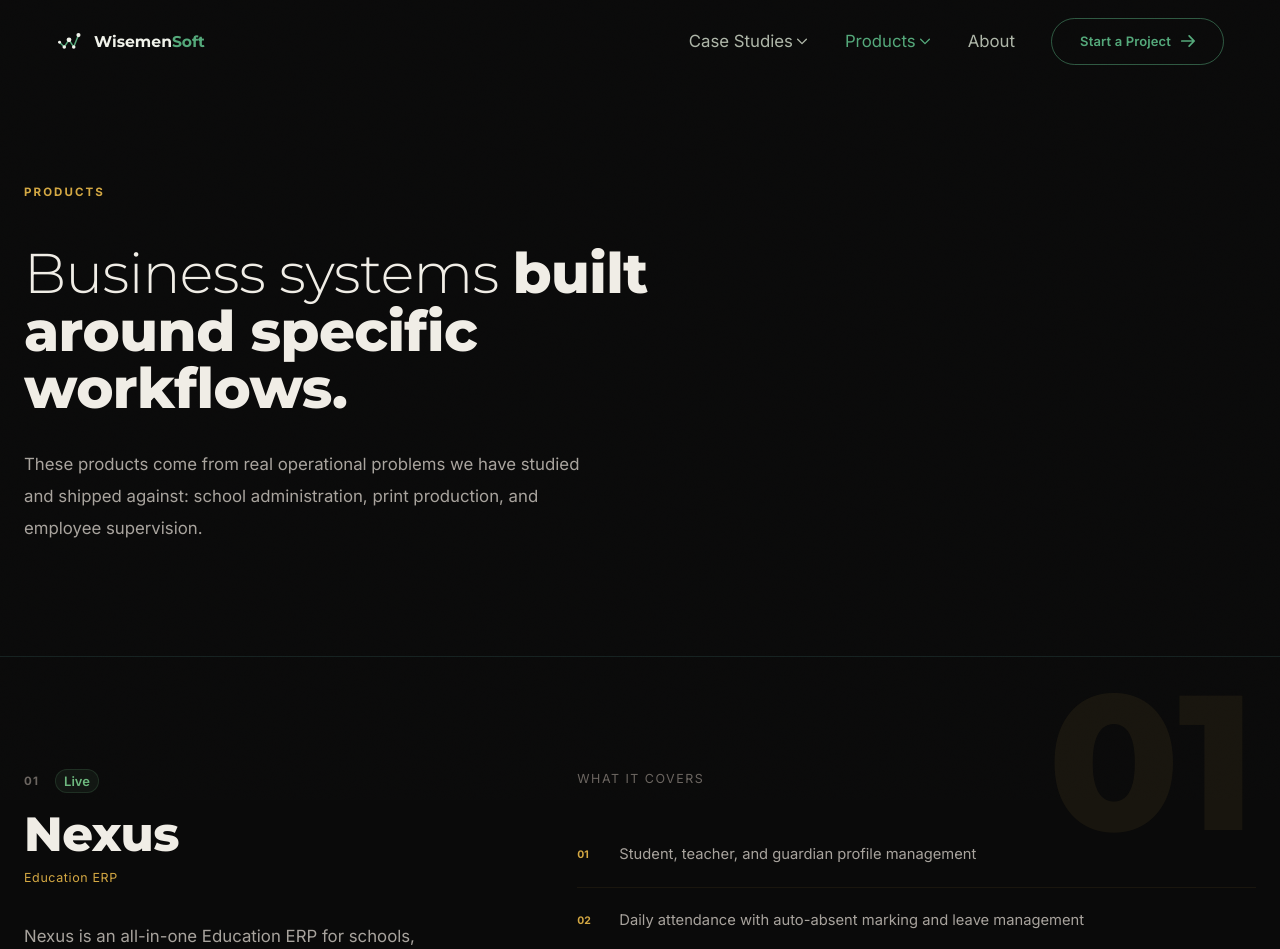
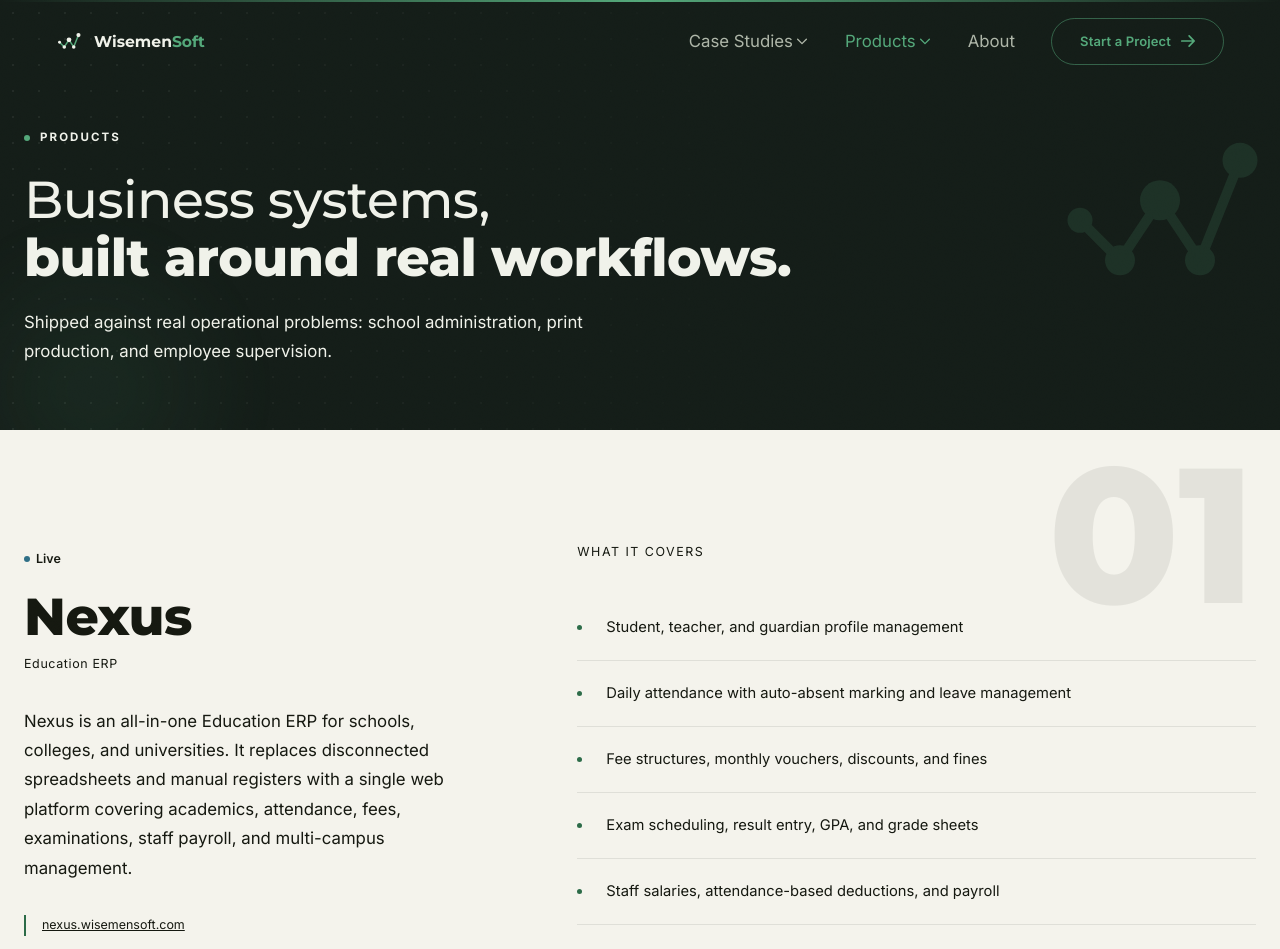
Before and after one commit to wasimakram516/wisemen-soft, a Next.js app: page /products in a window 1280 px wide. Shown: the top 949 px of the page. Built offline with nearby package versions, Linux system fonts and the light colour scheme; what @mui/material-nextjs would draw is missing.

Commit message:
feat(products): adopt PageBanner, light theme, and stagger; drop unused statusColor field

```diff
--- a/app/products/ProductsClient.js
+++ b/app/products/ProductsClient.js
@@ -1,117 +1,114 @@
 'use client';
 
 import Link from 'next/link';
-import { Box, Chip, Container, Grid, Typography } from '@mui/material';
-import { motion } from 'framer-motion';
+import { Box, Container, Grid, Typography } from '@mui/material';
 import { products } from './data';
-
-const MotionBox = motion.create(Box);
+import { StatusDot, TagList } from '@/components/Meta';
+import PageBanner from '@/components/PageBanner';
+import ThemeSection from '@/components/ThemeSection';
+import { Reveal, Stagger, StaggerItem } from '@/components/motion/Reveal';
 
 export default function ProductsPage() {
   return (
-    <Box sx={{ background: '#0A0A0A', minHeight: '100vh' }}>
-      <Box sx={{ pt: { xs: 18, md: 22 }, pb: { xs: 10, md: 14 }, borderBottom: '1px solid rgba(92,177,170,0.14)' }}>
-        <Container maxWidth="lg">
-          <MotionBox initial={{ opacity: 0 }} animate={{ opacity: 1 }} transition={{ duration: 0.5 }} sx={{ mb: 5 }}>
-            <Typography variant="caption" sx={{ color: '#D4A843', letterSpacing: '0.18em', textTransform: 'uppercase', fontSize: '0.72rem', fontWeight: 700 }}>
-              Products
-            </Typography>
-          </MotionBox>
-          <MotionBox initial={{ opacity: 0, y: 24 }} animate={{ opacity: 1, y: 0 }} transition={{ duration: 0.7, ease: [0.16, 1, 0.3, 1] }}>
-            <Typography variant="h1" sx={{ fontSize: { xs: '2.35rem', md: '3.5rem' }, color: '#F0EDE6', mb: 4, lineHeight: 1.02, maxWidth: 760 }}>
-              <Box component="span" sx={{ fontWeight: 100 }}>Business systems </Box>
-              <Box component="span" sx={{ fontWeight: 800 }}>built around specific workflows.</Box>
-            </Typography>
-            <Typography variant="body1" sx={{ color: '#A8A39D', fontSize: '1.05rem', lineHeight: 1.9, maxWidth: 560 }}>
-              These products come from real operational problems we have studied and shipped against: school administration, print production, and employee supervision.
-            </Typography>
-          </MotionBox>
-        </Container>
-      </Box>
+    <ThemeSection mode="light" as="div" sx={{ minHeight: '100vh' }}>
+      <PageBanner
+        eyebrow="Products"
+        titleTop="Business systems,"
+        titleBottom="built around real workflows."
+        description="Shipped against real operational problems: school administration, print production, and employee supervision."
+        maxWidth={640}
+      />
 
       <Container maxWidth="lg">
         {products.map((product, index) => (
-          <MotionBox
+          <Box
             key={product.name}
-            initial={{ opacity: 0, y: 30 }}
-            whileInView={{ opacity: 1, y: 0 }}
-            viewport={{ once: true }}
-            transition={{ duration: 0.6 }}
             sx={{
               py: { xs: 10, md: 14 },
-              borderBottom: index < products.length - 1 ? '1px solid rgba(212,168,67,0.08)' : 'none',
+              borderBottom: index < products.length - 1 ? 1 : 0,
+              borderColor: 'divider',
               position: 'relative', overflow: 'hidden',
               transition: 'border-color 0.28s ease',
-              '&:hover': { borderBottomColor: 'rgba(212,168,67,0.2)' },
+              '&:hover': { borderColor: 'primary.main' },
             }}
           >
-            <Typography aria-hidden sx={{ position: 'absolute', top: { xs: -8, md: 8 }, right: { xs: -2, md: 0 }, fontSize: { xs: '6.5rem', md: '12rem' }, fontWeight: 800, color: 'rgba(212,168,67,0.07)', lineHeight: 1, userSelect: 'none', fontFamily: 'var(--font-display)', pointerEvents: 'none' }}>
+            <Typography aria-hidden color="primary.main" sx={{ position: 'absolute', top: { xs: -8, md: 8 }, right: { xs: -2, md: 0 }, fontSize: { xs: '6.5rem', md: '12rem' }, fontWeight: 800, opacity: 0.07, lineHeight: 1, userSelect: 'none', fontFamily: 'var(--font-display)', pointerEvents: 'none' }}>
               {product.index}
             </Typography>
 
             <Grid container spacing={{ xs: 6, md: 12 }}>
               <Grid size={{ xs: 12, md: 5 }}>
-                <Box sx={{ display: 'flex', alignItems: 'center', gap: 2, mb: 2, flexWrap: 'wrap' }}>
-                  <Typography sx={{ color: '#6B6560', fontSize: '0.72rem', fontWeight: 700, letterSpacing: '0.1em' }}>{product.index}</Typography>
-                  <Chip label={product.status} size="small" sx={{ background: `${product.statusColor}12`, color: product.statusColor, border: `1px solid ${product.statusColor}28`, fontWeight: 600 }} />
-                </Box>
-                <Typography variant="h2" sx={{ fontSize: { xs: '2.2rem', md: '3rem' }, color: '#F0EDE6', mb: 1, lineHeight: 1.05, fontWeight: 800 }}>
+                <Stagger delay={index * 0.06} stagger={0.06}>
+                  <StaggerItem sx={{ mb: 2 }}>
+                    <StatusDot label={product.status} />
+                  </StaggerItem>
+                  <StaggerItem>
+                    <Typography variant="h2" color="text.primary" sx={{ mb: 1, fontWeight: 800 }}>
                       {product.name}
                     </Typography>
-                <Typography variant="caption" sx={{ color: '#D4A843', display: 'block', mb: 4, letterSpacing: '0.05em' }}>
+                  </StaggerItem>
+                  <StaggerItem>
+                    <Typography variant="caption" color="primary.main" sx={{ display: 'block', mb: 4, letterSpacing: '0.05em' }}>
                       {product.type}
                     </Typography>
-                <Typography variant="body1" sx={{ color: '#A8A39D', lineHeight: 1.9, mb: 4 }}>
+                  </StaggerItem>
+                  <StaggerItem>
+                    <Typography variant="body1" color="text.secondary" sx={{ mb: 4 }}>
                       {product.summary}
                     </Typography>
+                  </StaggerItem>
                   {product.note && (
-                  <Typography variant="caption" sx={{ color: '#D4A843', borderLeft: '2px solid rgba(92,177,170,0.5)', pl: 2, display: 'block', mb: 4 }}>
+                    <StaggerItem>
+                      <Typography variant="caption" color="primary.main" sx={{ borderLeft: 2, borderColor: 'primary.main', pl: 2, display: 'block', mb: 4 }}>
                         {product.noteHref ? (
                           <a href={product.noteHref} target="_blank" rel="noopener noreferrer" style={{ color: 'inherit', textDecoration: 'underline' }}>
                             {product.note}
                           </a>
                         ) : product.note}
                       </Typography>
+                    </StaggerItem>
                   )}
-                <Box sx={{ display: 'flex', gap: 1, flexWrap: 'wrap', mb: 3 }}>
-                  {product.stack.map((stackItem) => (
-                    <Chip key={stackItem} label={stackItem} size="small" sx={{ background: 'rgba(212,168,67,0.06)', color: '#C8C3BC', border: '1px solid rgba(212,168,67,0.14)', transition: 'transform 0.2s ease', '&:hover': { transform: 'translateY(-2px)' } }} />
-                  ))}
-                </Box>
+                  <StaggerItem sx={{ mb: 3 }}>
+                    <TagList items={product.stack} />
+                  </StaggerItem>
+                  <StaggerItem>
                     <Link href={`/products/${product.slug}`} style={{ textDecoration: 'none' }}>
-                  <Typography variant="caption" sx={{ color: '#D4A843', letterSpacing: '0.12em', textTransform: 'uppercase', fontWeight: 700, borderBottom: '1px solid rgba(212,168,67,0.4)', pb: 0.25 }}>
+                      <Typography variant="caption" color="primary.main" sx={{ letterSpacing: '0.12em', textTransform: 'uppercase', fontWeight: 700, borderBottom: 1, borderColor: 'primary.main', pb: 0.25 }}>
                         Full details →
                       </Typography>
                     </Link>
+                  </StaggerItem>
+                </Stagger>
               </Grid>
 
               <Grid size={{ xs: 12, md: 7 }}>
-                <Typography variant="caption" sx={{ color: '#6B6560', letterSpacing: '0.12em', textTransform: 'uppercase', mb: 4, display: 'block' }}>
+                <Typography variant="caption" color="text.disabled" sx={{ letterSpacing: '0.12em', textTransform: 'uppercase', mb: 4, display: 'block' }}>
                   What it covers
                 </Typography>
                 <Box>
                   {product.features.map((feature, featureIndex) => (
-                    <Box
+                    <Reveal
                       key={feature}
+                      delay={featureIndex * 0.05}
+                      amount={0.4}
                       sx={{
                         display: 'flex', alignItems: 'center', gap: 3, py: 2.5,
-                        borderBottom: featureIndex < product.features.length - 1 ? '1px solid rgba(212,168,67,0.08)' : 'none',
+                        borderBottom: featureIndex < product.features.length - 1 ? 1 : 0,
+                        borderColor: 'divider',
                         transition: 'transform 0.2s ease, border-color 0.2s ease',
-                        '&:hover': { transform: 'translateX(4px)', borderBottomColor: 'rgba(212,168,67,0.2)' },
+                        '&:hover': { transform: 'translateX(4px)', borderColor: 'primary.main' },
                       }}
                     >
-                      <Typography sx={{ color: '#D4A843', fontSize: '0.65rem', fontWeight: 700, minWidth: 18 }}>
-                        {String(featureIndex + 1).padStart(2, '0')}
-                      </Typography>
-                      <Typography variant="body2" sx={{ color: '#A8A39D' }}>{feature}</Typography>
-                    </Box>
+                      <Box sx={{ width: 5, height: 5, borderRadius: '50%', bgcolor: 'primary.main', flexShrink: 0 }} />
+                      <Typography variant="body2" color="text.secondary">{feature}</Typography>
+                    </Reveal>
                   ))}
                 </Box>
               </Grid>
             </Grid>
-          </MotionBox>
+          </Box>
         ))}
       </Container>
-    </Box>
+    </ThemeSection>
   );
 }
--- a/app/products/data.js
+++ b/app/products/data.js
@@ -5,7 +5,6 @@ export const products = [
     name: 'Nexus',
     type: 'Education ERP',
     status: 'Live',
-    statusColor: '#6DB87E',
     summary:
       'Nexus is an all-in-one Education ERP for schools, colleges, and universities. It replaces disconnected spreadsheets and manual registers with a single web platform covering academics, attendance, fees, examinations, staff payroll, and multi-campus management.',
     features: [
@@ -30,7 +29,6 @@ export const products = [
     name: 'PressMaster',
     type: 'Print Management System',
     status: 'Live — Desktop',
-    statusColor: '#6DB87E',
     summary:
       'PressMaster gives printing press operations a single workflow from order intake to final delivery. Orders, inventory, client accounts, invoices, and production status all live in one place — so nothing falls through the gaps.',
     features: [
@@ -53,7 +51,6 @@ export const products = [
     name: 'StaffSync',
     type: 'Employee Supervision',
     status: 'Live — Desktop',
-    statusColor: '#6DB87E',
     summary:
       'StaffSync gives companies structured HR and supervision without enterprise bloat. Attendance, leave management, task tracking, internal messaging, document sharing, and staff surveys — all in one practical desktop system built around how real teams work.',
     features: [
```
Lines whose indentation alone changed are shown as unchanged.
